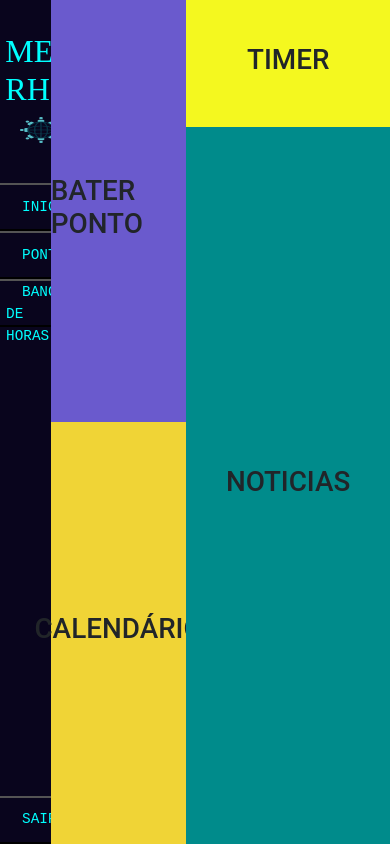
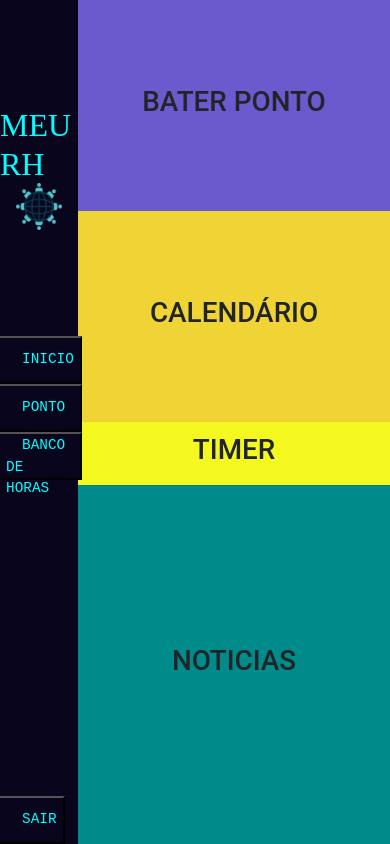
Before and after one commit to rafaelnonato79/meuRH, a React (Create React App) app: page /HomePage in a window 390 px wide. Built offline with nearby package versions, Linux system fonts and the light colour scheme; a web font is replaced by a local one.

Commit message:
adicionado responsividade as paginas

```diff
--- a/src/pages/homePage/home.css
+++ b/src/pages/homePage/home.css
@@ -54,3 +54,32 @@
     justify-content: center;
     align-items: center;
 }
+
+
+@media(max-width: 415px){
+    .nav{
+        width: 20vw;
+        height: 100vh;
+        display: flex;
+        flex-direction: row;
+        z-index: 1000;
+    }
+    .main{
+        width: 100vw;
+        height: 100vh;
+        display: flex;
+        flex-direction: column;
+    }
+    .ponto{
+        width: 80vw;
+    }
+    .calendar{
+        width: 80vw;
+    }
+    .timer{
+        width: 80vw;
+    }
+    .noticias{
+        width: 80vw;
+    }
+}
```
